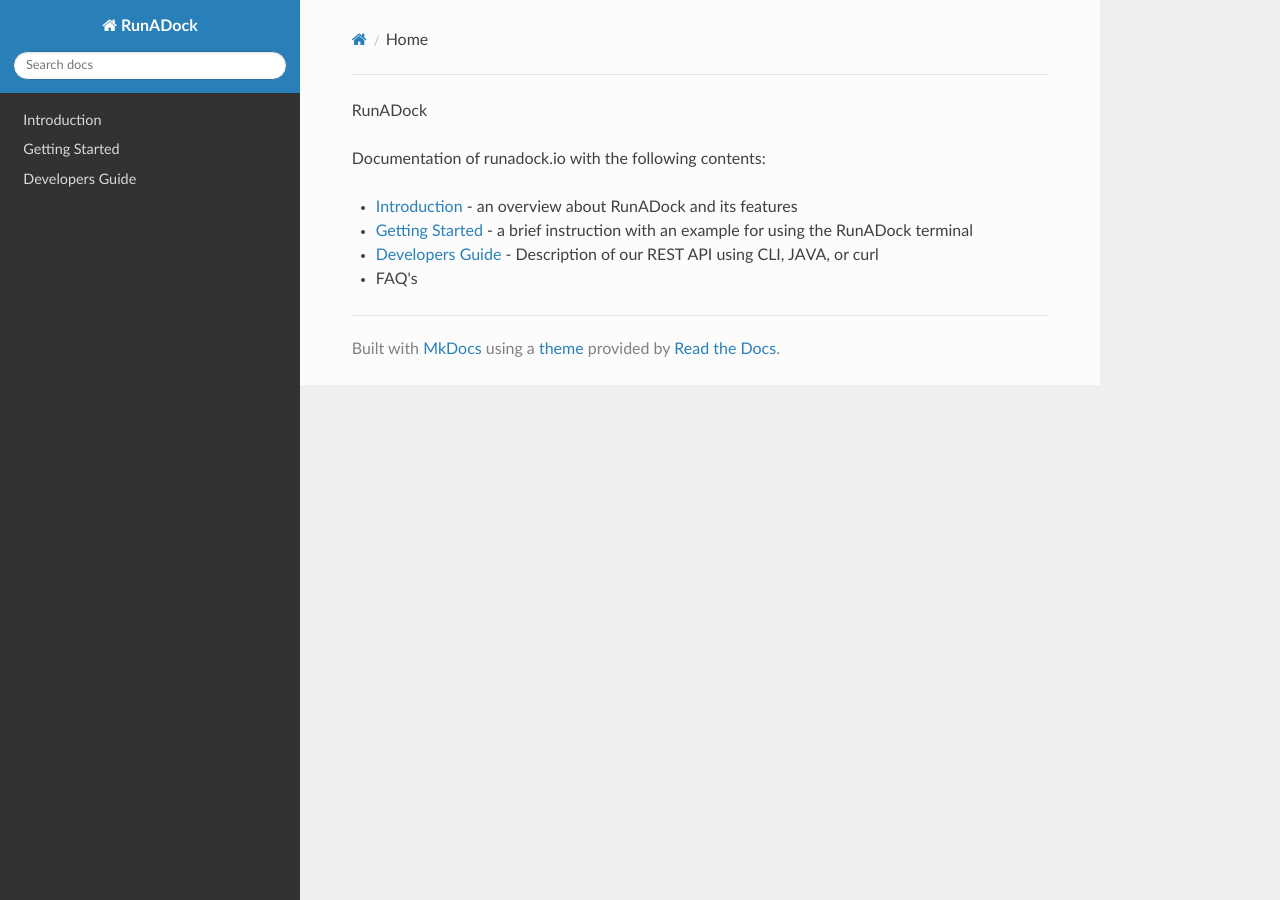
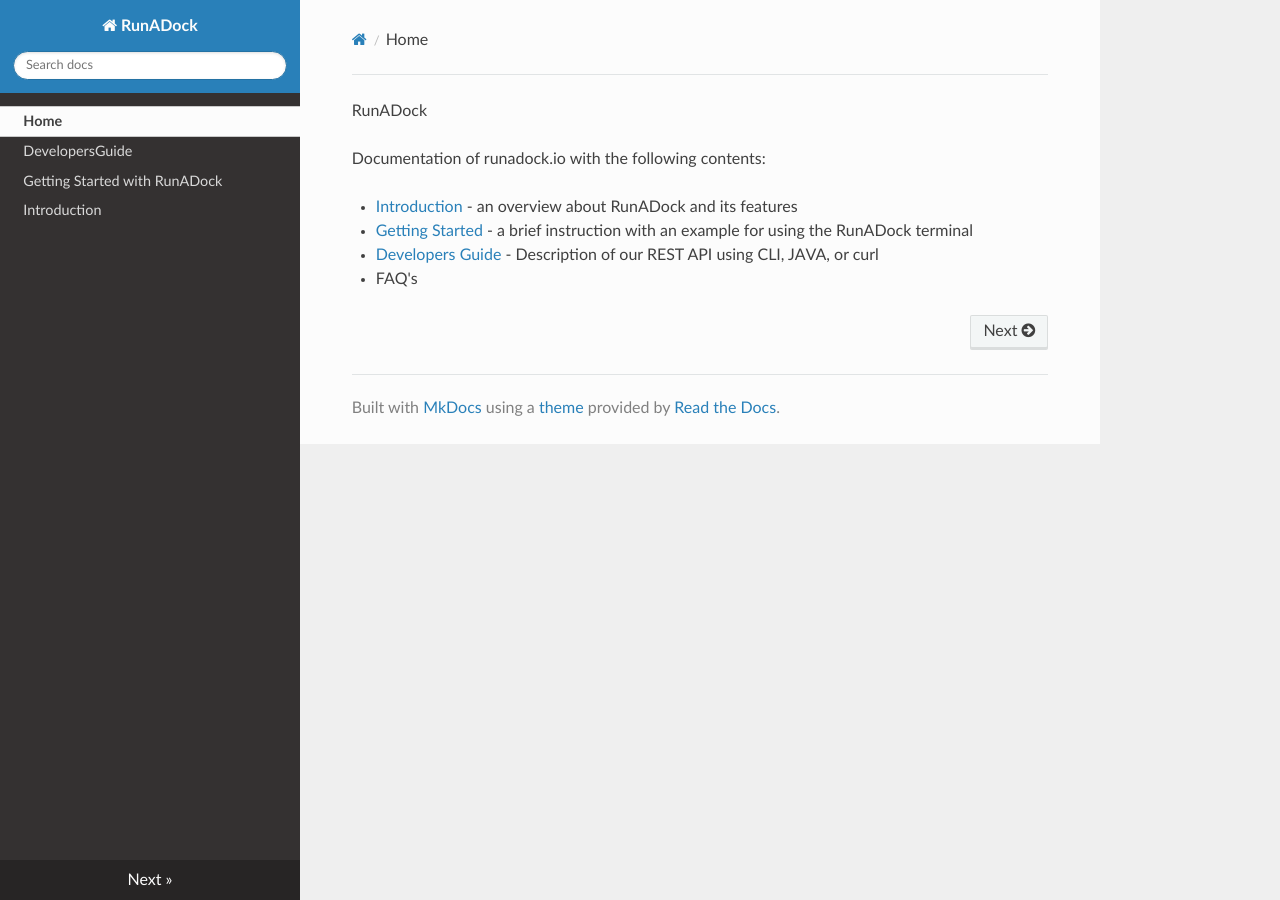
Before and after one commit to runadock/docs, an MkDocs documentation site: the page built from docs/README.md, in a window 1280 px wide. Built offline with MkDocs 1.6.1, drawn with Linux system fonts in a browser that asks for light colours; nearby versions of some CDN libraries; old or Windows-style settings are respelled for this version of MkDocs; part of the change alters nothing that is shown.

Commit message:
Update mkdocs.yml

```diff
--- a/mkdocs.yml
+++ b/mkdocs.yml
@@ -1,6 +1,2 @@
 site_name: RunADock
-pages:
-- [Introduction.md, Introduction]
-- [GettingStarted.md, Getting Started]
-- [DevelopersGuide.md, Developers Guide]
 theme: readthedocs
```
